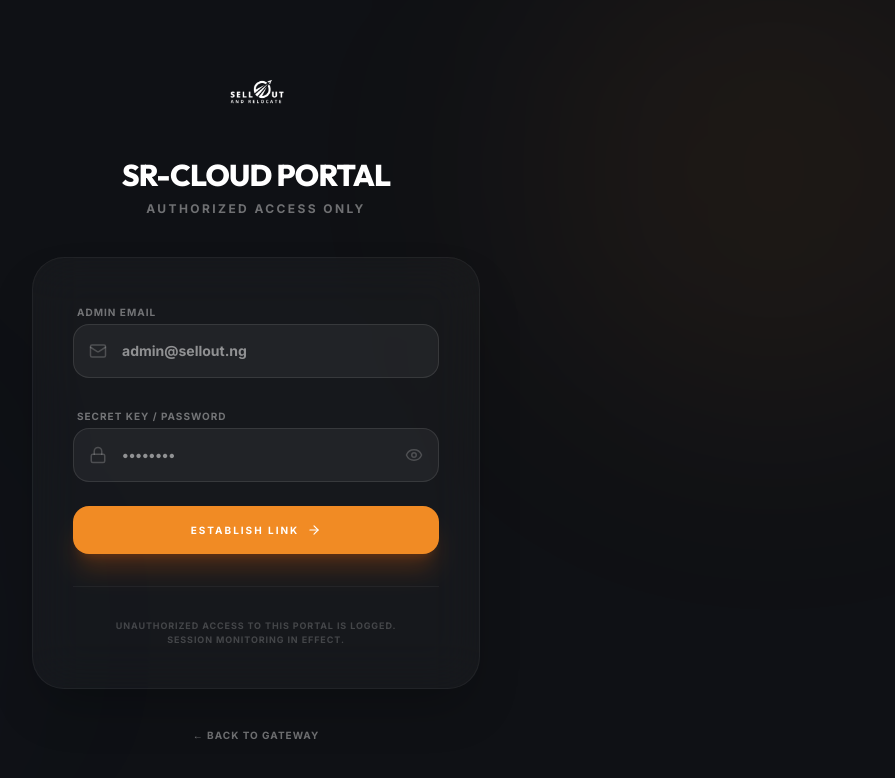
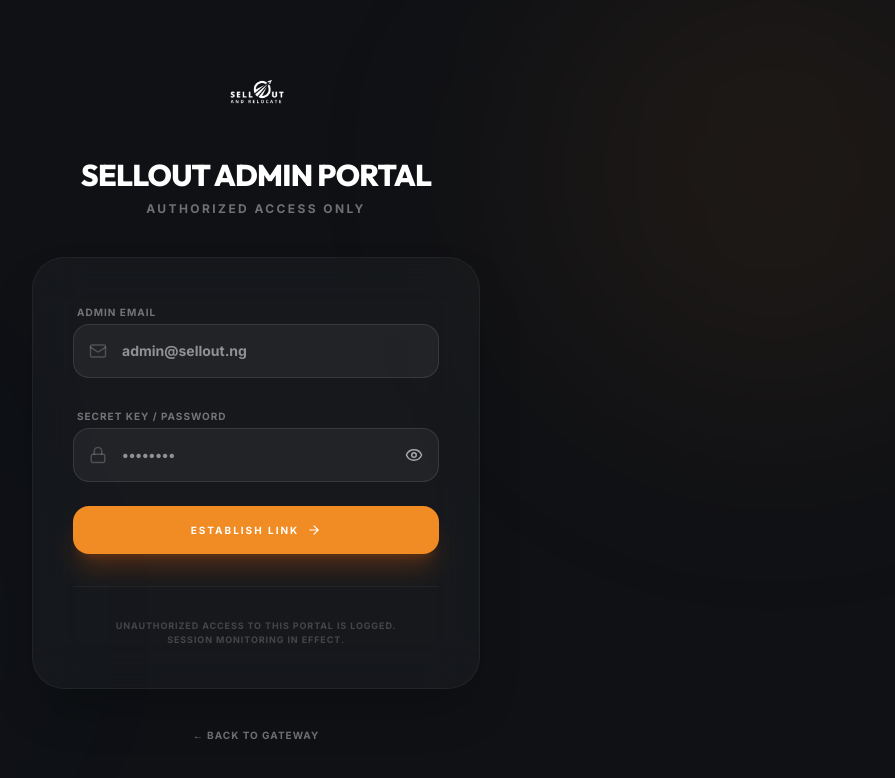
Before and after one commit to uacdev/uac-Ecommerce, a React (Vite) app: page /admin/login in a window 1280 px wide. Shown: the top 778 px of the page, without its empty margins (384-1279 px from the left). Built offline with nearby package versions, Linux system fonts and the light colour scheme; no server answers; the database is empty.

Commit message:
fix: improve password eye visibility and update admin portal branding

```diff
--- a/src/pages/AdminLogin.jsx
+++ b/src/pages/AdminLogin.jsx
@@ -51,7 +51,7 @@
             >
                 <div className="text-center mb-10">
                     <img src="/images/logo_nobg.png" alt="Logo" className="h-20 mx-auto mb-6 brightness-0 invert" />
-                    <h1 className="text-3xl font-black text-white tracking-tight mb-2 uppercase">SR-Cloud Portal</h1>
+                    <h1 className="text-3xl font-black text-white tracking-tight mb-2 uppercase">Sellout Admin Portal</h1>
                     <p className="text-white/40 text-xs font-bold uppercase tracking-[0.2em]">Authorized Access Only</p>
                 </div>
 
@@ -97,7 +97,7 @@
                                 <button
                                     type="button"
                                     onClick={() => setShowPassword(!showPassword)}
-                                    className="absolute right-4 top-1/2 -translate-y-1/2 text-white/20 hover:text-white transition-colors"
+                                    className="absolute right-4 top-1/2 -translate-y-1/2 text-white/60 hover:text-white transition-colors z-20"
                                 >
                                     {showPassword ? <EyeOff size={18} /> : <Eye size={18} />}
                                 </button>
```
